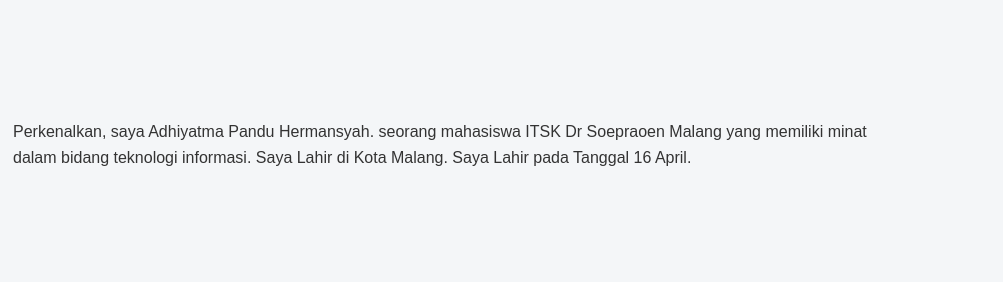
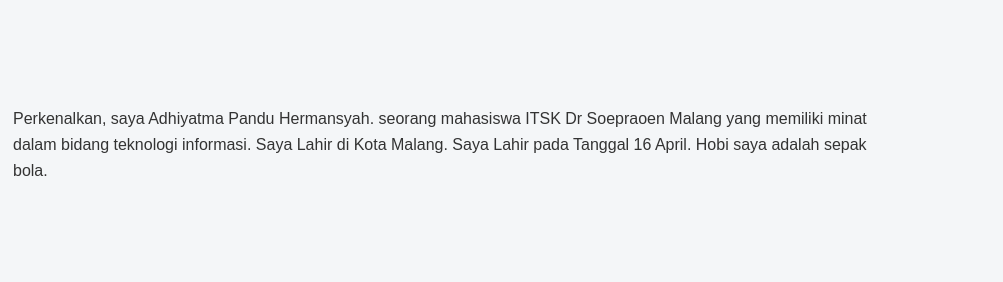
Before and after one commit to adhpnd2546-bot/LK06, a plain HTML site: page LK03/index_lk03.html in a window 1280 px wide. Shown: the part 206-488 px from the top of the page, 277-1280 px from the left. Drawn offline with Linux system fonts and the light colour scheme; files that its build step writes are made by us from their sources.

Commit message:
Add hobby information to personal introduction

```diff
--- a/LK03/index_lk03.html
+++ b/LK03/index_lk03.html
@@ -34,7 +34,7 @@
           <p>
             Perkenalkan, saya Adhiyatma Pandu Hermansyah. seorang mahasiswa ITSK
             Dr Soepraoen Malang yang memiliki minat dalam bidang teknologi
-            informasi. Saya Lahir di Kota Malang. Saya Lahir pada Tanggal 16 April.
+            informasi. Saya Lahir di Kota Malang. Saya Lahir pada Tanggal 16 April. Hobi saya adalah sepak bola.
           </p>
         </article>
       </section>
```
